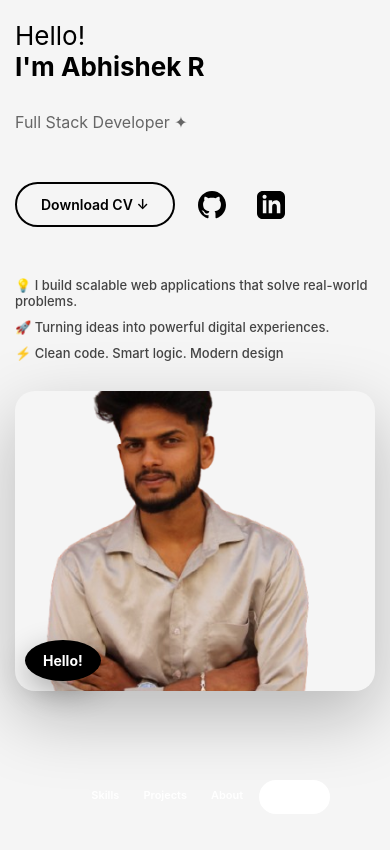
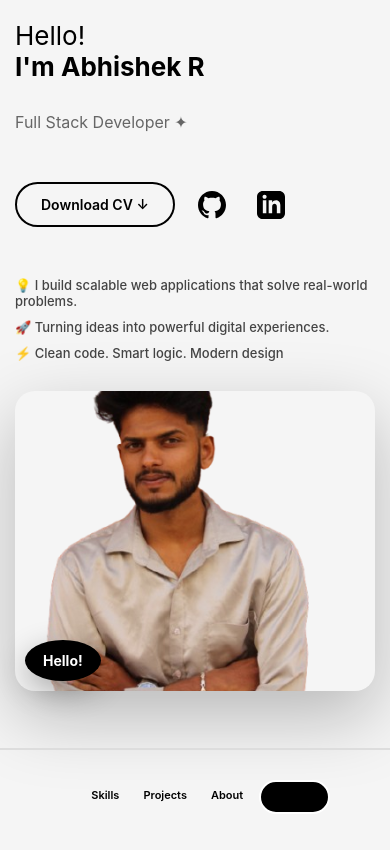
Before and after one commit to abhishekr8055/MyResume, a React (Create React App) app: page / in a window 390 px wide. Shown: the top 850 px of the page. Built offline with nearby package versions, Linux system fonts and the light colour scheme.

Commit message:
Change mobile bottom navigation to white background with black text

```diff
--- a/src/pages/Home.css
+++ b/src/pages/Home.css
@@ -309,9 +309,10 @@
     bottom: 0;
     left: 0;
     right: 0;
-    background: #000;
+    background: #fff;
     padding: 20px 10px;
     z-index: 100;
+    border-top: 2px solid #ddd;
   }
 
   .nav-links {
@@ -322,28 +323,28 @@
   }
 
   .nav-links a {
-    color: #fff;
+    color: #000;
     text-align: center;
     font-size: 13px;
     padding: 8px 12px;
   }
 
   .nav-links a:hover {
-    background: #fff;
-    color: #000;
+    background: #000;
+    color: #fff;
   }
 
   .contact-link {
-    color: #000;
-    background: #fff;
+    color: #fff;
+    background: #000;
     font-size: 13px;
     padding: 10px 20px;
-    border: 2px solid #fff;
+    border: 2px solid #000;
   }
 
   .contact-link:hover {
-    background: #000;
-    color: #fff;
+    background: #fff;
+    color: #000;
   }
 
   .hero {
```
